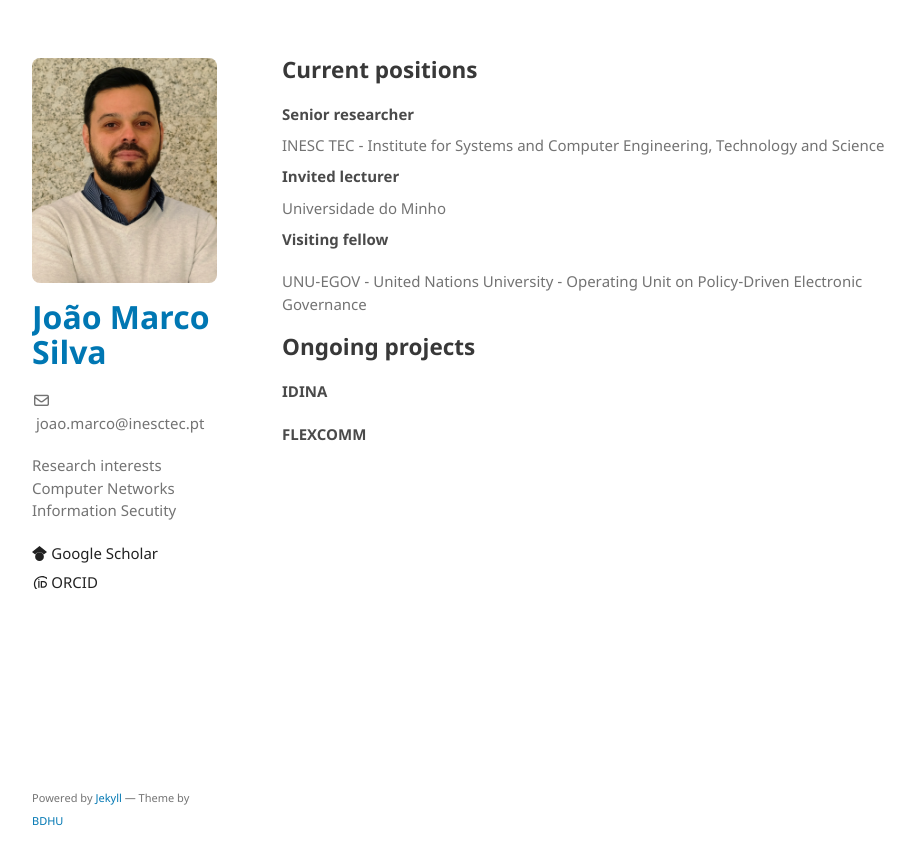
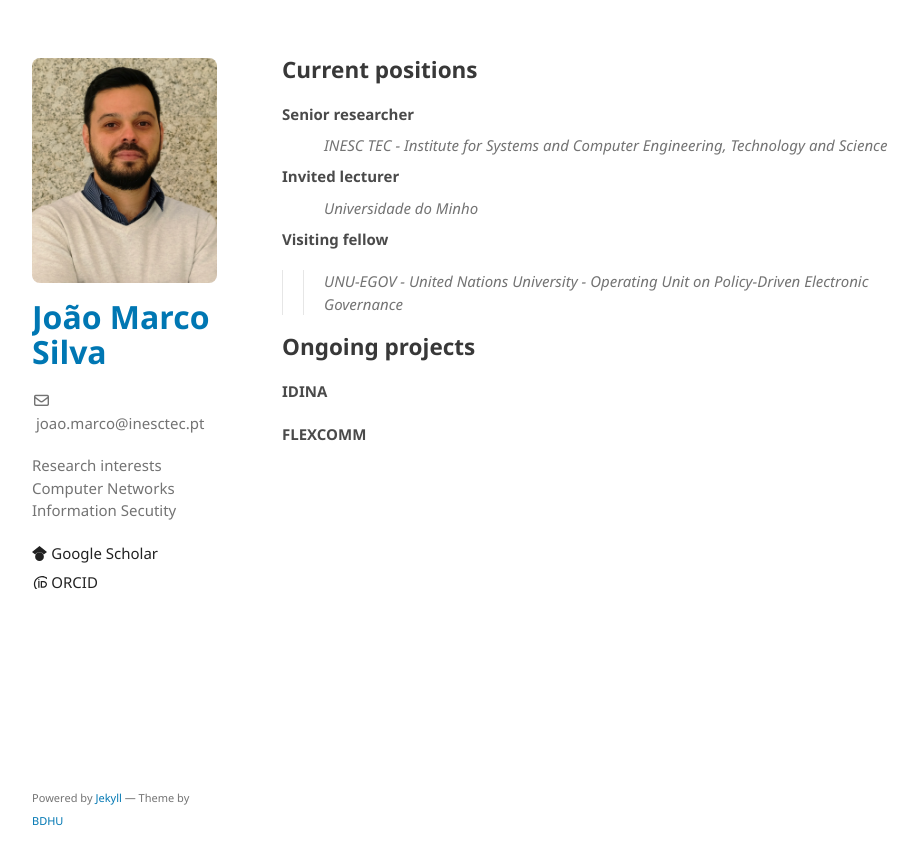
Before and after one commit to jotamarco/jotamarco.github.io, a Jekyll site: the page built from index.md, in a window 1280 px wide. Shown: the top 865 px of the page, without its empty margins (178-1096 px from the left). Built offline with Jekyll 4.4.1, drawn with Linux system fonts in a browser that asks for light colours.

Commit message:
Correção de espaços 2

```diff
--- a/index.md
+++ b/index.md
@@ -5,14 +5,14 @@ layout: default
 ## Current positions
 
 #### Senior researcher
-<p style="line-height: 0.0;">INESC TEC - Institute for Systems and Computer Engineering, Technology
+>> <p style="line-height: 0.0;">INESC TEC - Institute for Systems and Computer Engineering, Technology
 and Science</p>
 
 #### Invited lecturer
-<p style="line-height: 0.0;">Universidade do Minho</p>
+>> <p style="line-height: 0.0;">Universidade do Minho</p>
 
 #### Visiting fellow
-UNU-EGOV - United Nations University - Operating Unit on Policy-Driven
+>> UNU-EGOV - United Nations University - Operating Unit on Policy-Driven
 Electronic Governance
 
 ## Ongoing projects
```
